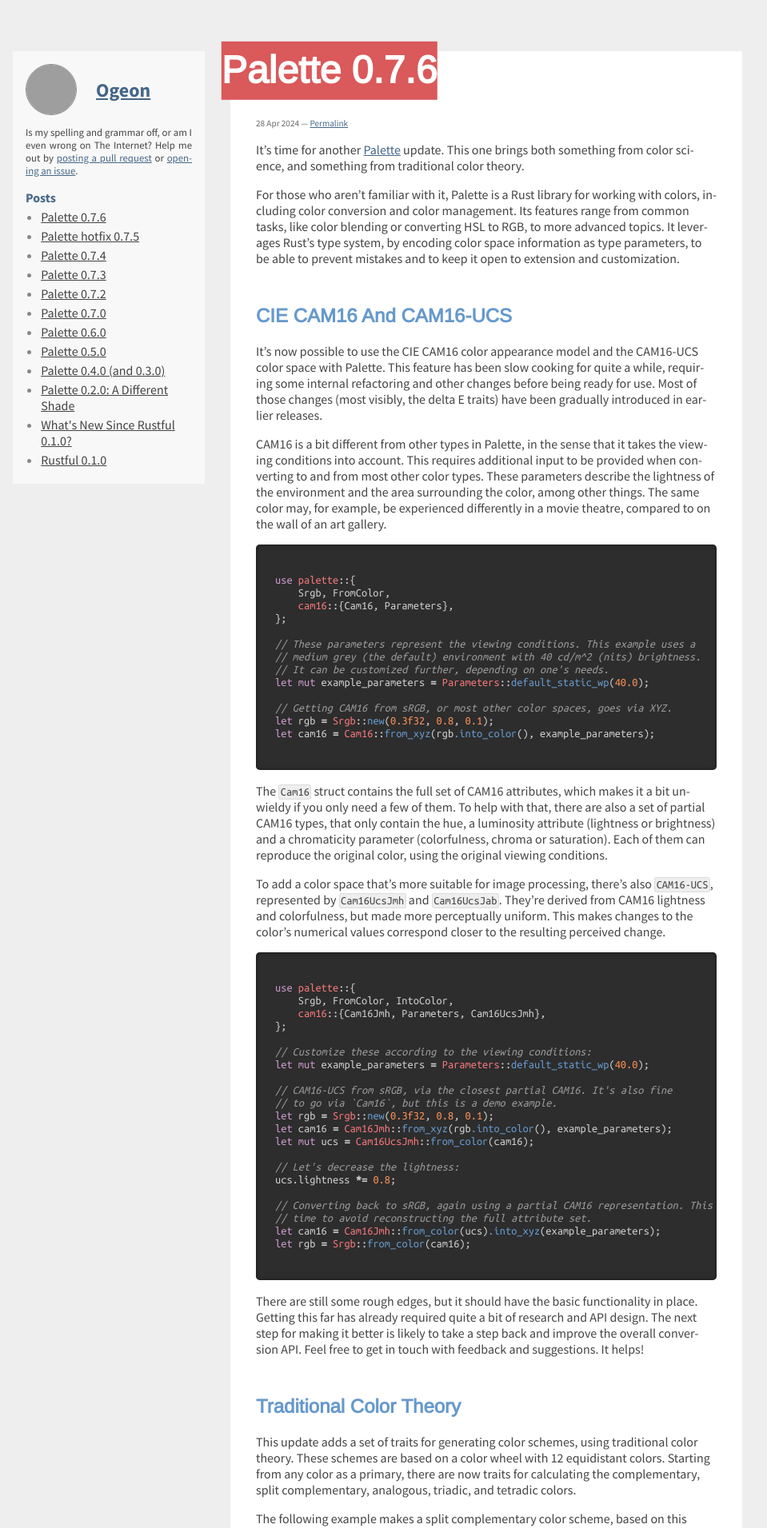
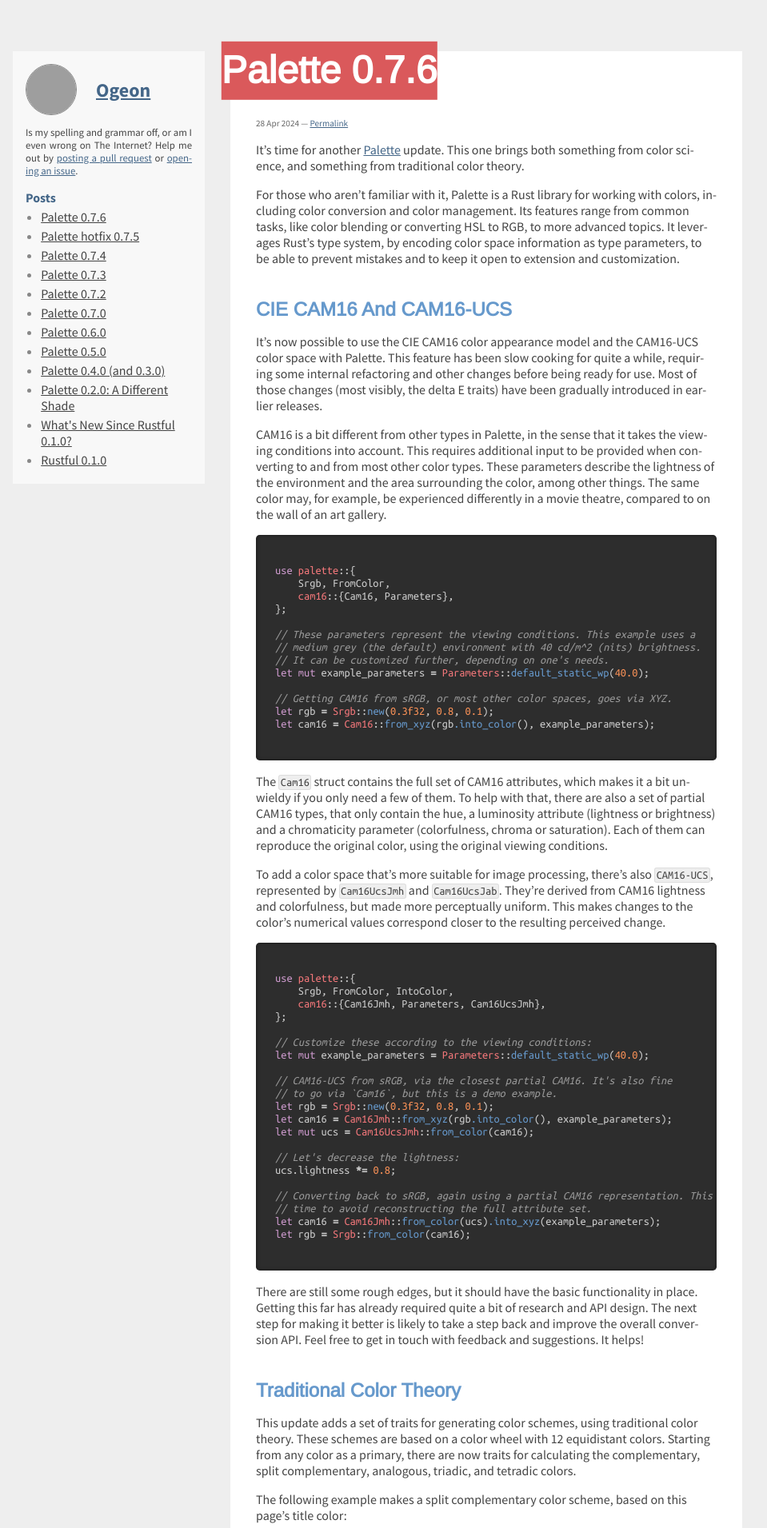
Before and after one commit to Ogeon/Ogeon.github.io, a Jekyll site: the page built from index.html, in a window 1280 px wide. Shown: the top 1911 px of the page at 80% size, without its empty margins (32-991 px from the left). Built offline with Jekyll 4.4.1, drawn with Linux system fonts in a browser that asks for light colours; grey boxes are pictures that could not be loaded.

Commit message:
Adjust spacing and force reset caches

```diff
--- a/_includes/default.html
+++ b/_includes/default.html
@@ -4,8 +4,8 @@
 	<title>{{ page.title }}</title>
 	<meta http-equiv='Content-Type' content='text/html; charset=utf-8' />
 	<meta name="viewport" content="width=device-width, initial-scale=1" />
-	<link rel="stylesheet" type="text/css" href="/css/main.css">
-	<link rel="stylesheet" type="text/css" href="/css/syntax.css">
+	<link rel="stylesheet" type="text/css" href="/css/main.css?v=1">
+	<link rel="stylesheet" type="text/css" href="/css/syntax.css?v=1">
 	<link href='http://fonts.googleapis.com/css?family=Source+Sans+Pro:400,700,600,400italic,600italic,700italic|Arimo|Ubuntu+Mono' rel='stylesheet' type='text/css'>
 	<link rel="canonical" href="https://ogeon.github.io{{ page.url }}" />
 </head>
--- a/_includes/post-nav.html
+++ b/_includes/post-nav.html
@@ -4,7 +4,7 @@
 		<li class="previous">
 			<span class="sr-only">Previous: </span>
 			<a class="previous" href="{{ page.previous.url}}" title="{{ page.previous.title }}">
-				<span aria-hidden="true">&larr; </span>{{ page.previous.title }}
+				<span aria-hidden="true">&larr;&nbsp;</span>{{ page.previous.title }}
 			</a>
 		</li>
 		{% endif %}
@@ -12,7 +12,7 @@
 		<li class="next">
 			<span class="sr-only">Next: </span>
 			<a href="{{ page.next.url}}" title="{{ page.next.title }}">
-				{{ page.next.title }}<span aria-hidden="true"> &rarr;</span>
+				{{ page.next.title }}<span aria-hidden="true">&nbsp;&rarr;</span>
 			</a>
 		</li>
 		{% endif %}
--- a/css/main.css
+++ b/css/main.css
@@ -6,11 +6,13 @@
 
 
 body {
-	padding: 0 2em;
+	padding: 0 calc(2em * var(--spacing-scale));
 	margin: 0;
 	font-family: 'Source Sans Pro', sans-serif;
 	color: #444;
 	background: #eee;
+
+	--spacing-scale: 1;
 }
 
 h1, h2, h3, h4, h5 {
@@ -19,7 +21,8 @@
 }
 
 main h2, main h3, main h4, main h5 {
-	margin-top: 2em;
+	margin-top: 2.5rem;
+	margin-bottom: 1rem;
 }
 
 hr, .footnotes {
@@ -84,8 +87,8 @@
 }
 
 header {
-	transform: translate(-2.7em, -0.7em);
-	width: calc(100% + 4em);
+	transform: translate(calc(-2em * var(--spacing-scale) - 0.7em), -0.7em);
+	width: calc(100% + 4em * var(--spacing-scale));
 }
 
 header h1 {
@@ -103,8 +106,8 @@
 		"info main            .  " auto
 		"info bottom             .  " auto
 		/1fr  minmax(auto, 40em) 1fr;
-	grid-gap: 2em;
-	margin: 4em 0;
+	grid-gap: calc(2em * var(--spacing-scale));
+	margin: calc(4em * var(--spacing-scale)) 0;
 }
 
 .side-panel {
@@ -156,12 +159,12 @@
 main {
 	grid-area: main;
 	background: white;
-	padding: 0 2em 4em;
+	padding: 0 calc(2em * var(--spacing-scale)) calc(2em * var(--spacing-scale));
 	min-width: 0;
 }
 
 main .content {
-	margin-bottom: 3em;
+	margin-bottom: 4em;
 }
 
 .posts {
@@ -185,10 +188,6 @@
 .meta {
 	color: #666;
 	font-size: 70%;
-}
-
-.post-nav {
-	margin: 1em 0 2em;
 }
 
 .post-nav ul {
@@ -233,7 +232,7 @@
 	}
 
 	.side-panel > div {
-		padding: 3em 2em;
+		padding: calc(2em * var(--spacing-scale));
 	}
 
 	.side-panel nav ul {
@@ -243,13 +242,8 @@
 }
 
 @media(max-width: 35em) {
-	.rapper {
-		grid-gap: 1em;
-	}
-
-	header {
-		transform: translate(-1.7em, -0.7em);
-		width: calc(100% + 2em);
+	body {
+		--spacing-scale: 0.5;
 	}
 
 	.side-panel > div {
@@ -259,8 +253,4 @@
 	.side-panel nav ul {
 		columns: 1;
 	}
-
-	main {
-		padding: 0 1em 2em;
-	}
 }
```
